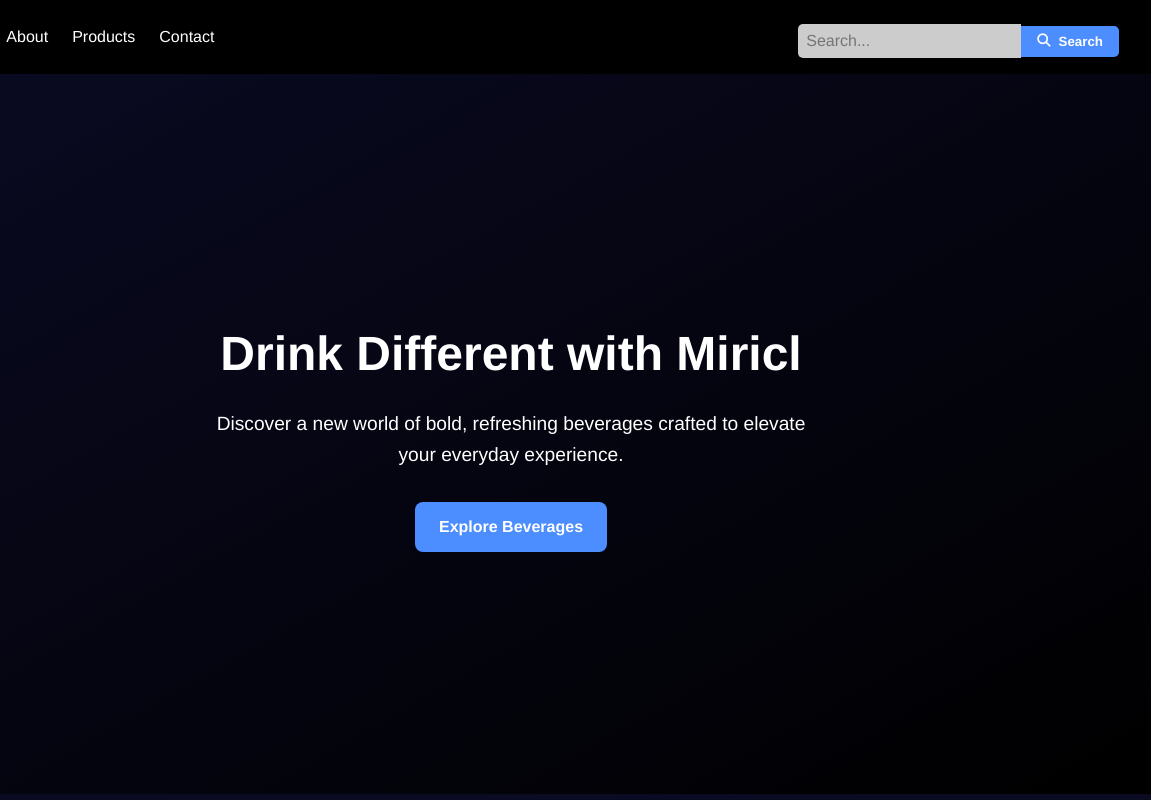
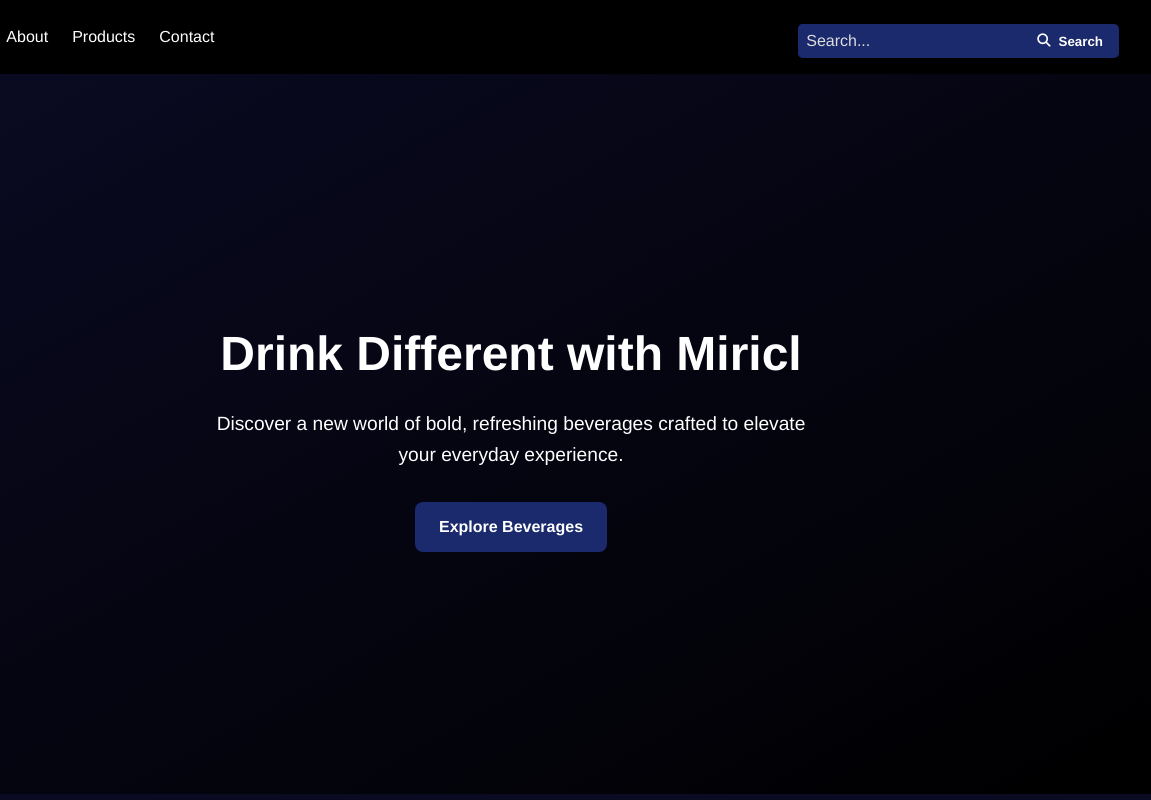
Before and after one commit to coleisa/Miricl, a website: page public/index.html in a window 1280 px wide. Shown: the top 800 px of the page, 129-1280 px from the left. Drawn offline with Linux system fonts and the light colour scheme; a web font is replaced by a local one.

Commit message:
Update index.html

```diff
--- a/public/index.html
+++ b/public/index.html
@@ -11,7 +11,7 @@
       --primary: #0a0a23;
       --secondary: #000000;
       --text: #ffffff;
-      --accent: #4c8eff;
+      --accent: #1a2a6c;
       --grey: #cccccc;
     }
 
@@ -29,16 +29,17 @@
       scroll-behavior: smooth;
     }
 
+    /* Header */
     header {
       background: var(--secondary);
       padding: 1rem 2rem;
       display: flex;
       justify-content: space-between;
       align-items: center;
+      flex-wrap: wrap;
       position: sticky;
       top: 0;
       z-index: 1000;
-      flex-wrap: wrap;
     }
 
     .logo {
@@ -68,15 +69,21 @@
       align-items: center;
       margin-top: 0.5rem;
       margin-left: auto;
+      background-color: var(--accent);
+      border-radius: 5px;
     }
 
     .search-bar input {
       padding: 0.5rem;
       border: none;
+      background-color: var(--accent);
+      color: var(--text);
+      font-size: 1rem;
       border-radius: 5px 0 0 5px;
-      background-color: var(--grey);
-      color: #000;
-      font-size: 1rem;
+    }
+
+    .search-bar input::placeholder {
+      color: #ddd;
     }
 
     .search-bar button {
@@ -92,6 +99,7 @@
       gap: 0.5rem;
     }
 
+    /* Hero */
     .hero {
       height: 90vh;
       display: flex;
@@ -127,9 +135,10 @@
     }
 
     .cta-button:hover {
-      background-color: #2f6fe0;
+      background-color: #132054;
     }
 
+    /* Sections */
     section {
       padding: 4rem 2rem;
       text-align: center;
@@ -153,6 +162,7 @@
       margin-bottom: 1rem;
     }
 
+    /* Product Grid */
     .product-grid {
       display: grid;
       grid-template-columns: repeat(auto-fit, minmax(250px, 1fr));
@@ -161,7 +171,7 @@
     }
 
     .product-card {
-      background: #111;
+      background: var(--accent);
       padding: 1rem;
       border-radius: 10px;
       transition: transform 0.3s ease;
@@ -181,12 +191,13 @@
       margin-top: 1rem;
       display: inline-block;
       padding: 0.5rem 1rem;
-      background-color: var(--accent);
+      background-color: #2a3d8f;
       color: var(--text);
       border-radius: 5px;
       text-decoration: none;
     }
 
+    /* Footer */
     footer {
       text-align: center;
       padding: 2rem;
@@ -293,15 +304,14 @@
   </footer>
 
   <script>
+    // Scroll fade-in animation
     const observer = new IntersectionObserver((entries) => {
       entries.forEach(entry => {
         if (entry.isIntersecting) {
           entry.target.classList.add('in-view');
         }
       });
-    }, {
-      threshold: 0.1
-    });
+    }, { threshold: 0.1 });
 
     document.querySelectorAll('section').forEach(section => {
       observer.observe(section);
```
